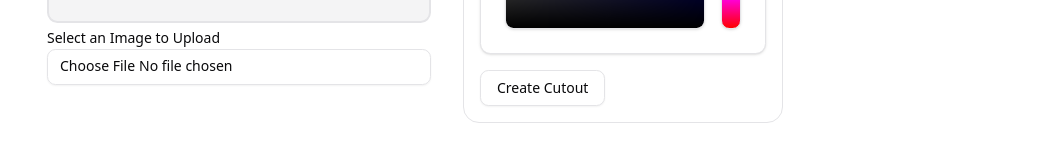
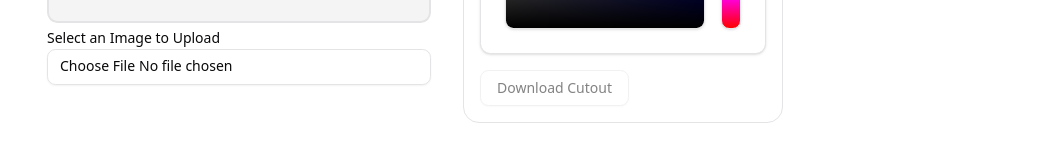
Before and after one commit to luckstrike/cutout-photos, a SvelteKit app in the folder frontend/: page / in a window 1280 px wide. Shown: the part 603-763 px from the top of the page, without its empty margins (225-1280 px from the left). Built offline with nearby package versions, Linux system fonts and the light colour scheme.

Commit message:
Added a download cutout button (which does'n't download the cutout yet)

```diff
--- a/frontend/src/lib/components/panels/cutoutOptions.svelte
+++ b/frontend/src/lib/components/panels/cutoutOptions.svelte
@@ -7,7 +7,8 @@
     let {
         outlineThickness = $bindable(50),
         detailValue = $bindable(25),
-        outlineColor = $bindable("")
+        outlineColor = $bindable(""),
+        processedCutout = false
     } = $props();
 
     function onOutlineColorChange(hexColor: string) {
@@ -35,6 +36,6 @@
         <ColorPicker onHexColorChange={onOutlineColorChange}/>
     </div>
     <div>
-        <Button variant="outline">Create Cutout</Button>
+        <Button variant="outline" disabled={!processedCutout}>Download Cutout</Button>
     </div>
 </div>
--- a/frontend/src/routes/+page.svelte
+++ b/frontend/src/routes/+page.svelte
@@ -15,6 +15,7 @@
     let fileChanged : boolean = $state(false);
 
     let isLoading : boolean = $state(false);
+    let processedCutout : boolean = $state(false);
     let error : string | null = $state(null);
 
     let outlineThickness : number = $state(50);
@@ -26,6 +27,7 @@
             return;
         }
 
+        processedCutout = false;
         isLoading = true;
 
         try {
@@ -54,6 +56,7 @@
             error = 'Request failed: ' + err.message;
         } finally {
             isLoading = false;
+            processedCutout = true;
         }
 
         return;
@@ -82,9 +85,11 @@
                 fileChanged = false;
 
                 debouncedProcess();
+
             } else {
                 debouncedProcess();
             }
+
         }
     });
 
@@ -107,6 +112,7 @@
                 bind:outlineThickness
                 bind:detailValue
                 bind:outlineColor
+                {processedCutout}
             />
         </div>
     </div>
```
